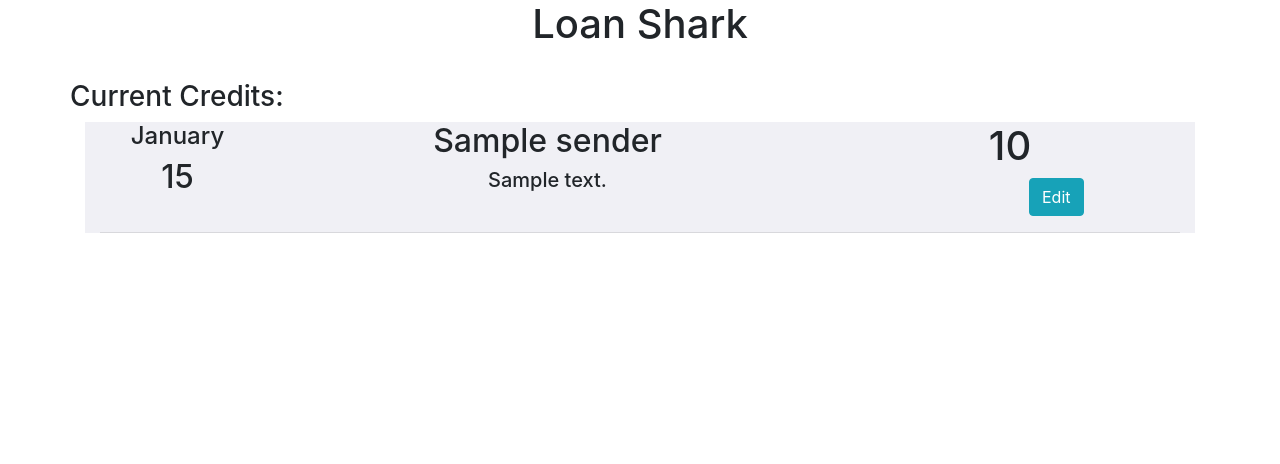
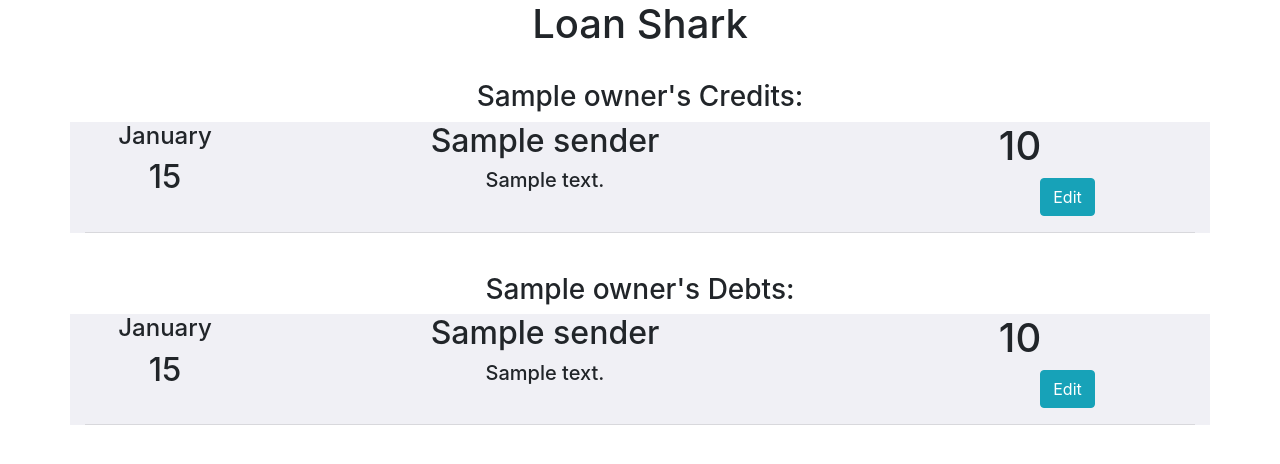
Before and after one commit to otonnesen/loanshark, a Flask app: page /data/1 in a window 1280 px wide. Shown: the top 464 px of the page. Run offline with Flask 2, Linux system fonts and the light colour scheme; a database or web service that is not in the repository returns one stand-in record (values such as "Sample title"); some libraries are stand-ins or nearby versions.

Commit message:
db has get_debt_data(), get_credit_data(), get_all_transactions(), and transactions template now shows credits and debts

```diff
--- a/app/main.py
+++ b/app/main.py
@@ -2,7 +2,7 @@ import os
 import psycopg2
 from psycopg2.extras import RealDictCursor
 import json
-from flask import Flask, jsonify, render_template, request
+from flask import Flask, jsonify, render_template, request, redirect, make_response
 
 filepath = 'static/data.json'
 
@@ -24,29 +24,36 @@ def index():
 
 @app.route('/', methods=['GET', 'POST'])
 def main():
-    return render_template('main.html')
-
-@app.route('/addUser', methods=['POST'])
-def addUser():
-    with conn.cursor() as cur:
-        fName = request.form['first_name']
-        lName = request.form['last_name']
-        cur.execute('SELECT add_user(%s, %s)', (fName, lName))
-        return render_template('success.html')
+    if request.method == 'POST':
+        with conn.cursor() as cur:
+            fName = request.form['first_name']
+            lName = request.form['last_name']
+            cur.execute('SELECT add_user(%s, %s)', (fName, lName))
+            conn.commit()
+            resp = make_response(redirect('/'))
+            if(cur.query == "SELECT add_user('', '')"):
+                return resp
+            resp.set_cookie('userAddSuccess', value='True')
+            return resp
+    resp = make_response(render_template('main.html', userAddSuccess=request.cookies.get('userAddSuccess')))
+    resp.set_cookie('userAddSuccess', value='')
+    return resp
 
 @app.route('/data')
 def getData():
     with conn.cursor(cursor_factory=RealDictCursor) as cur:
-        cur.execute('SELECT * FROM users;')
+        cur.execute('SELECT * FROM users ORDER BY uid;')
         d = cur.fetchall()
         return jsonify(d)
 
 @app.route('/data/<int:id>')
 def getUserData(id):
     with conn.cursor(cursor_factory=RealDictCursor) as cur:
-        cur.execute('SELECT * FROM get_table_data(%d)' % id)
-        d = cur.fetchall()
-        return render_template('transaction_list.html', transaction_list=d)
+        cur.execute('SELECT * FROM get_credit_data(%d)' % id)
+        credit = cur.fetchall()
+        cur.execute('SELECT * FROM get_debt_data(%d)' % id)
+        debt = cur.fetchall()
+        return render_template('transaction_list.html', credList=credit, debtList=debt, credEmpty=len(credit)==0, debtEmpty=len(debt)==0)
 
 if __name__ == '__main__':
     port = int(os.environ.get('PORT', 5000))
--- a/app/templates/transaction_list.html
+++ b/app/templates/transaction_list.html
@@ -3,15 +3,19 @@
 
 
 <head>
-  <title>Transactions</title>
+  <title>debts</title>
   <link rel="icon" type="image/png" href="static/sharkfin.png">
   <link rel="stylesheet" href="https://maxcdn.bootstrapcdn.com/bootstrap/4.0.0/css/bootstrap.min.css" integrity="sha384-Gn5384xqQ1aoWXA+058RXPxPg6fy4IWvTNh0E263XmFcJlSAwiGgFAW/dAiS6JXm" crossorigin="anonymous">
   <meta charset="UTF-8" />
   <meta name="veiewport" content="width=device-width, initial-scale=1" />
 
   <style>
-    .data_table {
+    .credit_table {
       background-color: #f0f0f5;
+    }
+
+    .debt_table {
+      background-color: #ffd4d4;
     }
   </style>
 
@@ -23,24 +27,58 @@
 <body>
   <center>
     <h1 id="title">Loan Shark</h1>
-    <br>
+    <!-- Credit Table -->
+    <br> {% if credEmpty %}
+    <h3>No Credits Found</h3>
     <div class="container">
       <div class="row">
-        <h3>Current Credits:</h1>
+        {% else %}
+        <h3>{{credList[0]['owner']}}'s Credits:</h3>{% endif %}
 		  </div>
-    <div id="table" class="container data_table">
-      {% for transaction in transaction_list: %}
+    <div id="table" class="container credit_table">
+      {% for credit in credList: %}
       <div class="row data_block">
         <div class="col-2">
-          <h4 id="month">{{transaction['date'].strftime("%B")}}</h4>
-          <h2 id="day">{{transaction['date'].day}}</h2>
+          <h4 id="month">{{credit['date'].strftime("%B")}}</h4>
+          <h2 id="day">{{credit['date'].day}}</h2>
         </div>
         <div class="col-6">
-          <h2 id="sender">{{transaction['sender']}}</h2>
-          <h5 id="description">{{transaction['description']}}</h5>
+          <h2 id="sender">{{credit['sender']}}</h2>
+          <h5 id="description">{{credit['description']}}</h5>
         </div>
         <div class="col-4">
-          <h1 id="cost">{{transaction['cost']}}</h1>
+          <h1 id="cost">{{credit['cost']}}</h1>
+          <div class="row">
+            <div class="col-3"></div>
+            <div class="col-9">
+              <button type="button" class="btn btn-info">Edit</button>
+            </div>
+          </div>
+        </div>
+      </div>
+      <hr /> {% endfor %}
+    </div>
+    <!-- Debt Table -->
+    <br> {% if debtEmpty %}
+    <h3>No Debts Found</h3>
+        <div class="container">
+          <div class="row">
+            {% else %}
+            <h3>{{debtList[0]['owner']}}'s Debts:</h3>{% endif %}
+		  </div>
+    <div id="table" class="container credit_table">
+      {% for debt in debtList: %}
+      <div class="row data_block">
+        <div class="col-2">
+          <h4 id="month">{{debt['date'].strftime("%B")}}</h4>
+          <h2 id="day">{{debt['date'].day}}</h2>
+        </div>
+        <div class="col-6">
+          <h2 id="sender">{{debt['sender']}}</h2>
+          <h5 id="description">{{debt['description']}}</h5>
+        </div>
+        <div class="col-4">
+          <h1 id="cost">{{debt['cost']}}</h1>
           <div class="row">
             <div class="col-3"></div>
             <div class="col-9">
```
Also changed, not shown: app/templates/main.html (+13 -2 lines).
